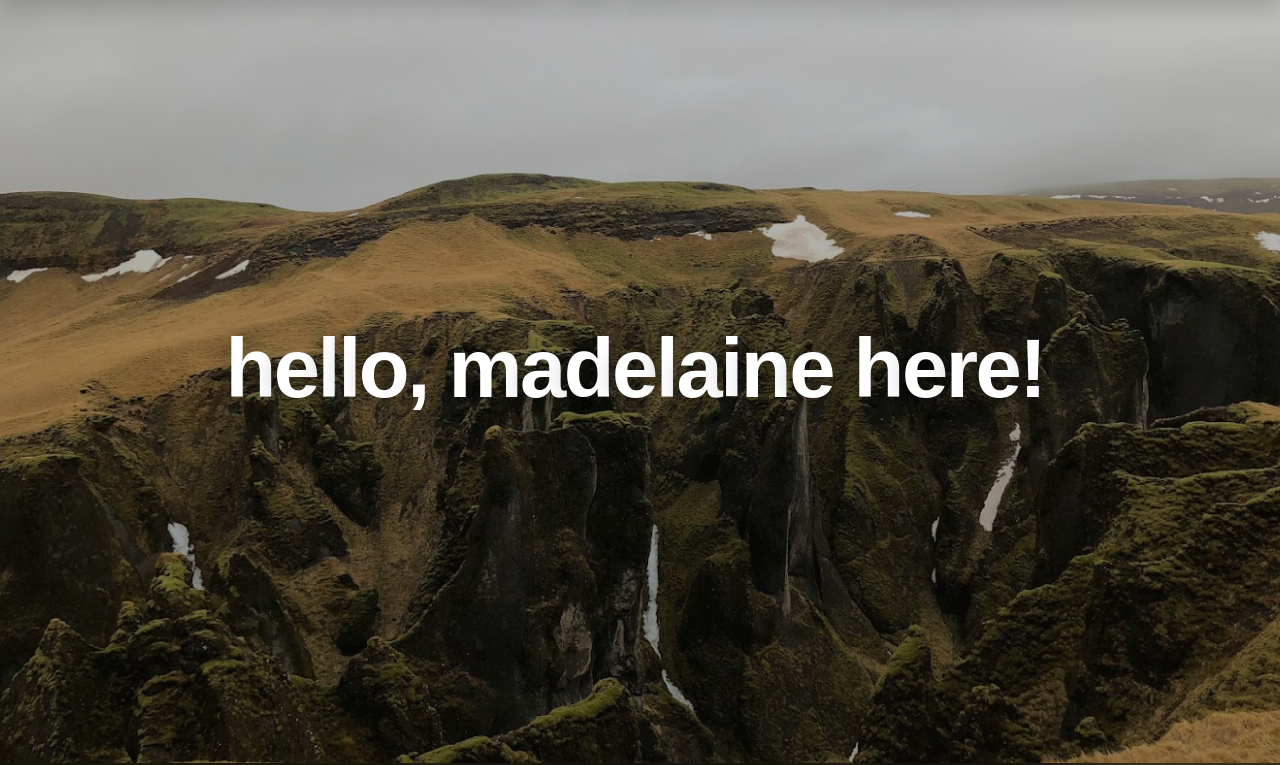
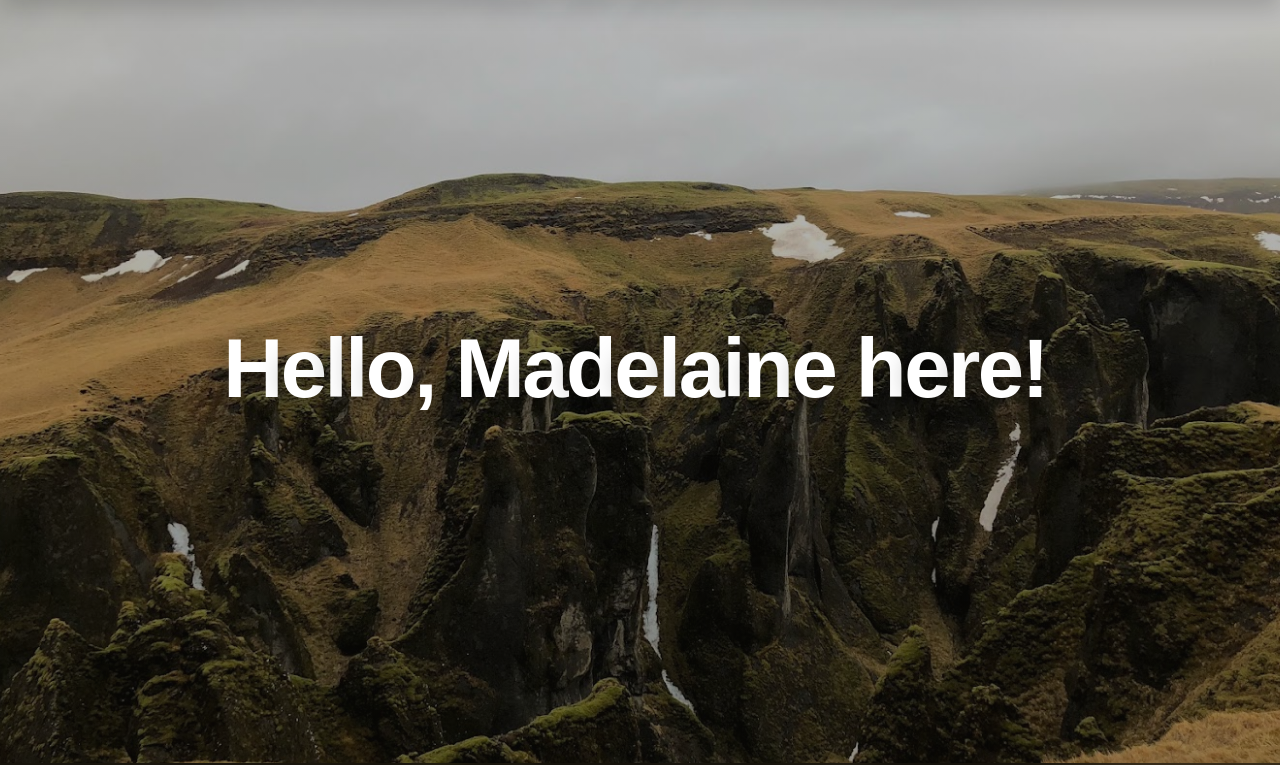
Before and after one commit to madelainedalangin/Madelaine-v1, a plain HTML site: page index.html in a window 1280 px wide. Shown: the part 61-826 px from the top of the page. Drawn offline with Linux system fonts and the light colour scheme.

Commit message:
capitalize title

```diff
--- a/index.html
+++ b/index.html
@@ -35,11 +35,11 @@
       <div class="hero__photo" aria-hidden="true"></div>
       <h1 id="hero-title" class="typing">
         <span class="visually-hidden">Hello, Madelaine here!</span>
-        <span class="typing__text" aria-hidden="true"><span class="typing__char" style="--i:0">h</span><span
+        <span class="typing__text" aria-hidden="true"><span class="typing__char" style="--i:0">H</span><span
             class="typing__char" style="--i:1">e</span><span class="typing__char" style="--i:2">l</span><span
             class="typing__char" style="--i:3">l</span><span class="typing__char" style="--i:4">o</span><span
             class="typing__char" style="--i:5">,</span><span class="typing__char" style="--i:6"> </span><span
-            class="typing__char" style="--i:7">m</span><span class="typing__char" style="--i:8">a</span><span
+            class="typing__char" style="--i:7">M</span><span class="typing__char" style="--i:8">a</span><span
             class="typing__char" style="--i:9">d</span><span class="typing__char" style="--i:10">e</span><span
             class="typing__char" style="--i:11">l</span><span class="typing__char" style="--i:12">a</span><span
             class="typing__char" style="--i:13">i</span><span class="typing__char" style="--i:14">n</span><span
```
